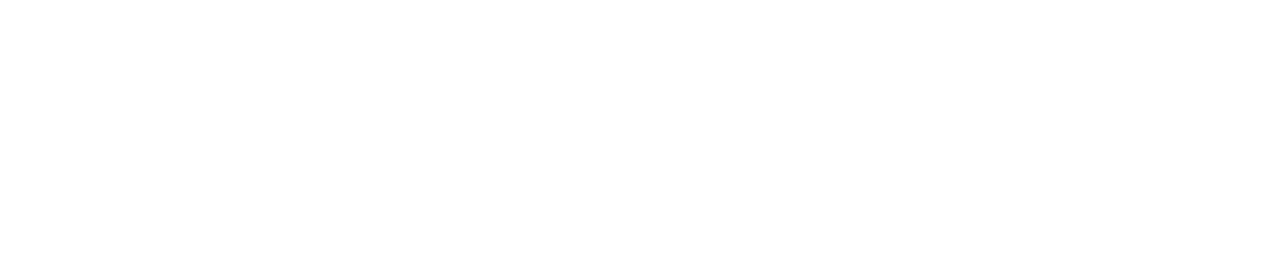
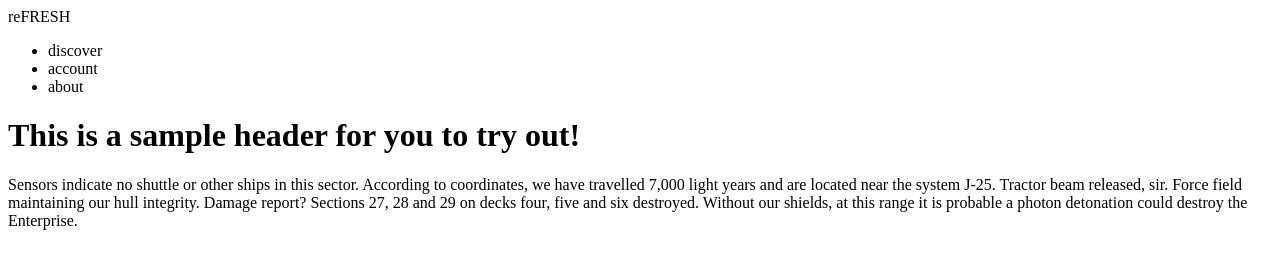
Before and after one commit to limongoo/LandingPage, a plain HTML site: page public/index.html in a window 1280 px wide. Drawn offline with Linux system fonts and the light colour scheme.

Commit message:
added nav to index html

```diff
--- a/public/index.html
+++ b/public/index.html
@@ -5,13 +5,22 @@
   <meta charset="utf-8">
   <meta name="viewport" content="width=device-width, initial-scale=1">
   <link rel="stylesheet" href="style/style.css">
+  <header>reFRESH</header>
 </head>
 <body>
-
-
-
-
-
-
+  <nav class="navigation">
+    <ul>
+      <li> discover </li>
+      <li> account </li>
+      <li> about </li>
+    </ul>
+  </nav>
+  <h1>This is a sample header for you to try out!</h1>
+  <p>
+Sensors indicate no shuttle or other ships in this sector.
+According to coordinates, we have travelled 7,000 light years and are located near the system J-25.
+Tractor beam released, sir. Force field maintaining our hull integrity. Damage report? Sections 27, 28 and 29 on decks four, five and six destroyed.
+Without our shields, at this range it is probable a photon detonation could destroy the Enterprise.
+</p>
 </body>
 </html>
```
Lines whose indentation alone changed are shown as unchanged.
